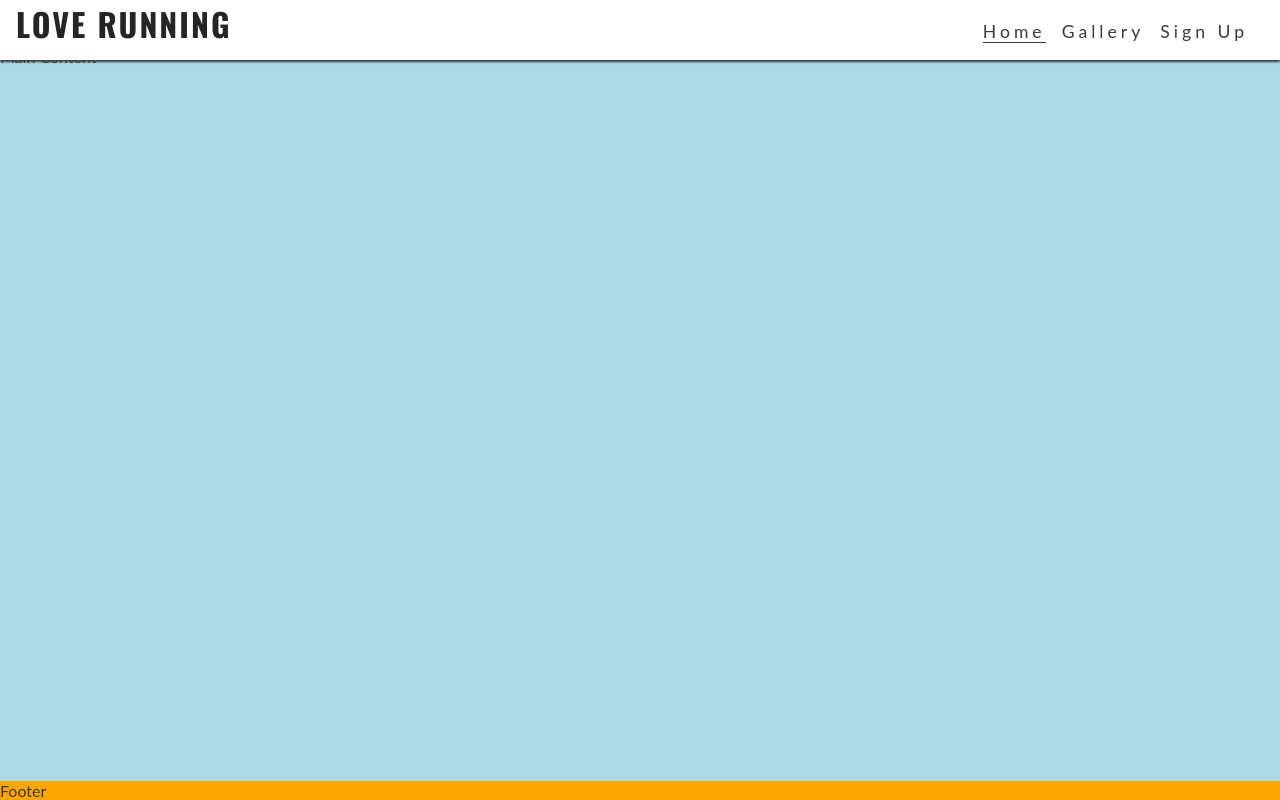
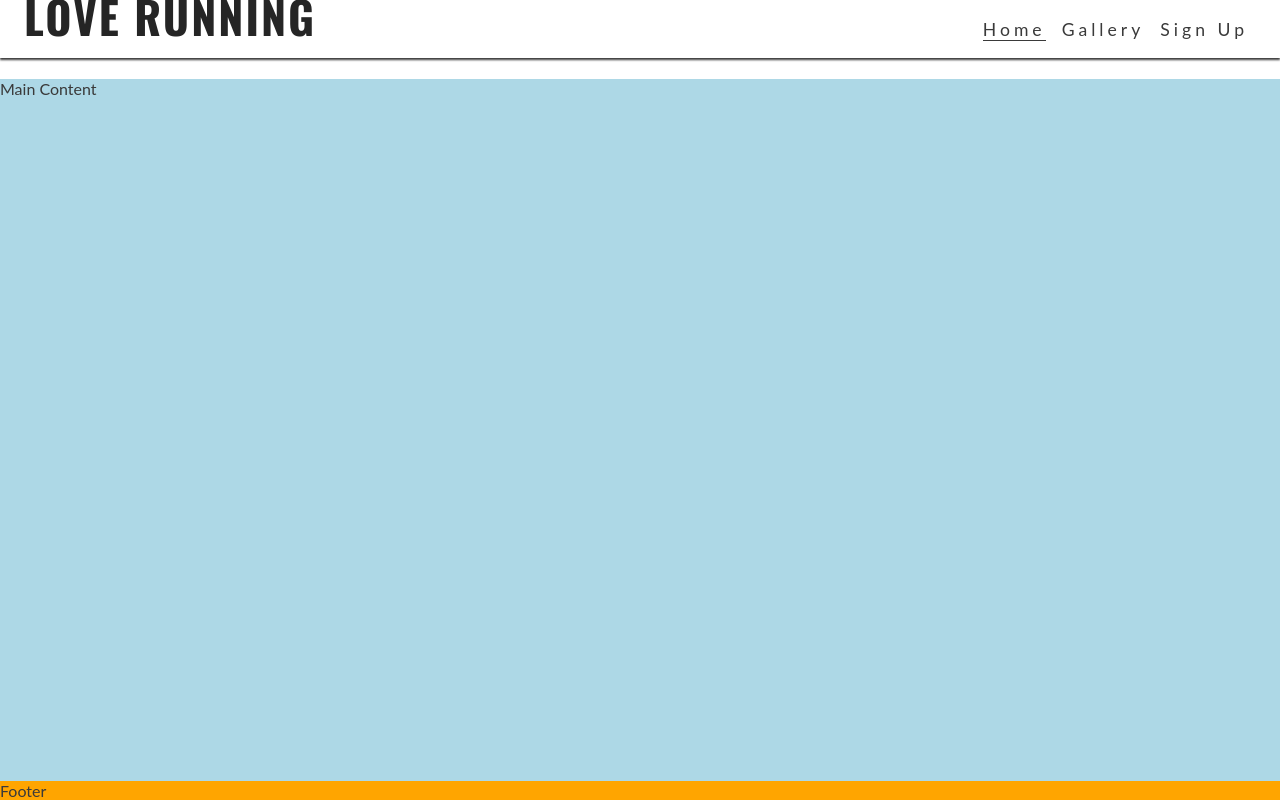
Before and after one commit to jessi25924/love-running, a plain HTML site: page index.html in a window 1280 px wide. Drawn offline with nearby package versions, Linux system fonts and the light colour scheme.

Commit message:
Make logo larger, push main down to show under larger header

```diff
--- a/assets/css/style.css
+++ b/assets/css/style.css
@@ -119,4 +119,16 @@ footer {
     .nav-toggle-label {
         display: none;
     }
+
+    #logo {
+        font-size: 280%;
+        line-height: 75%;
+        margin: 0 0.5rem;
+    }
+
+    /* Main content */
+    main {
+        /* push main content down to accommodate larger header*/
+        margin-top: 79px;
+    }
 }
```
